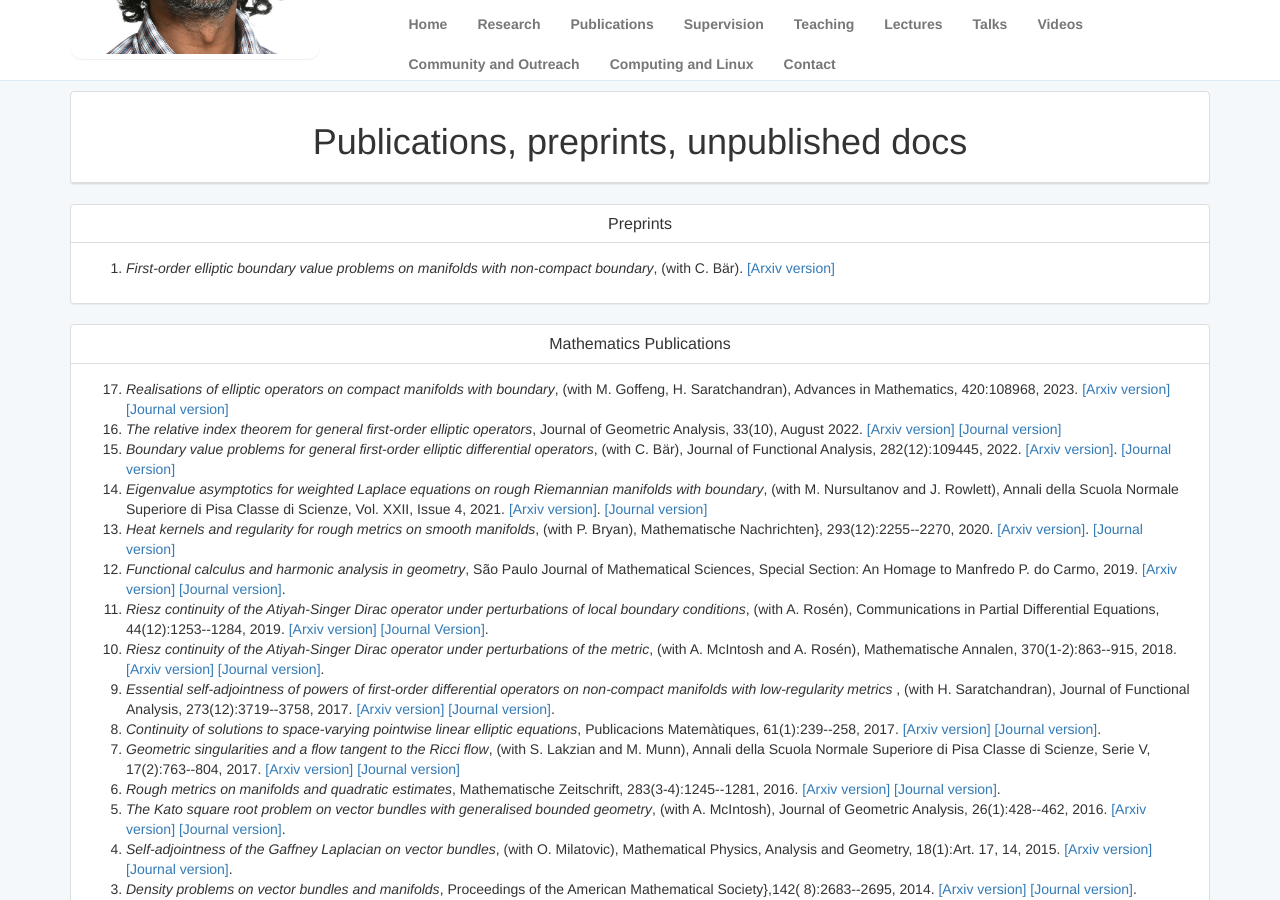
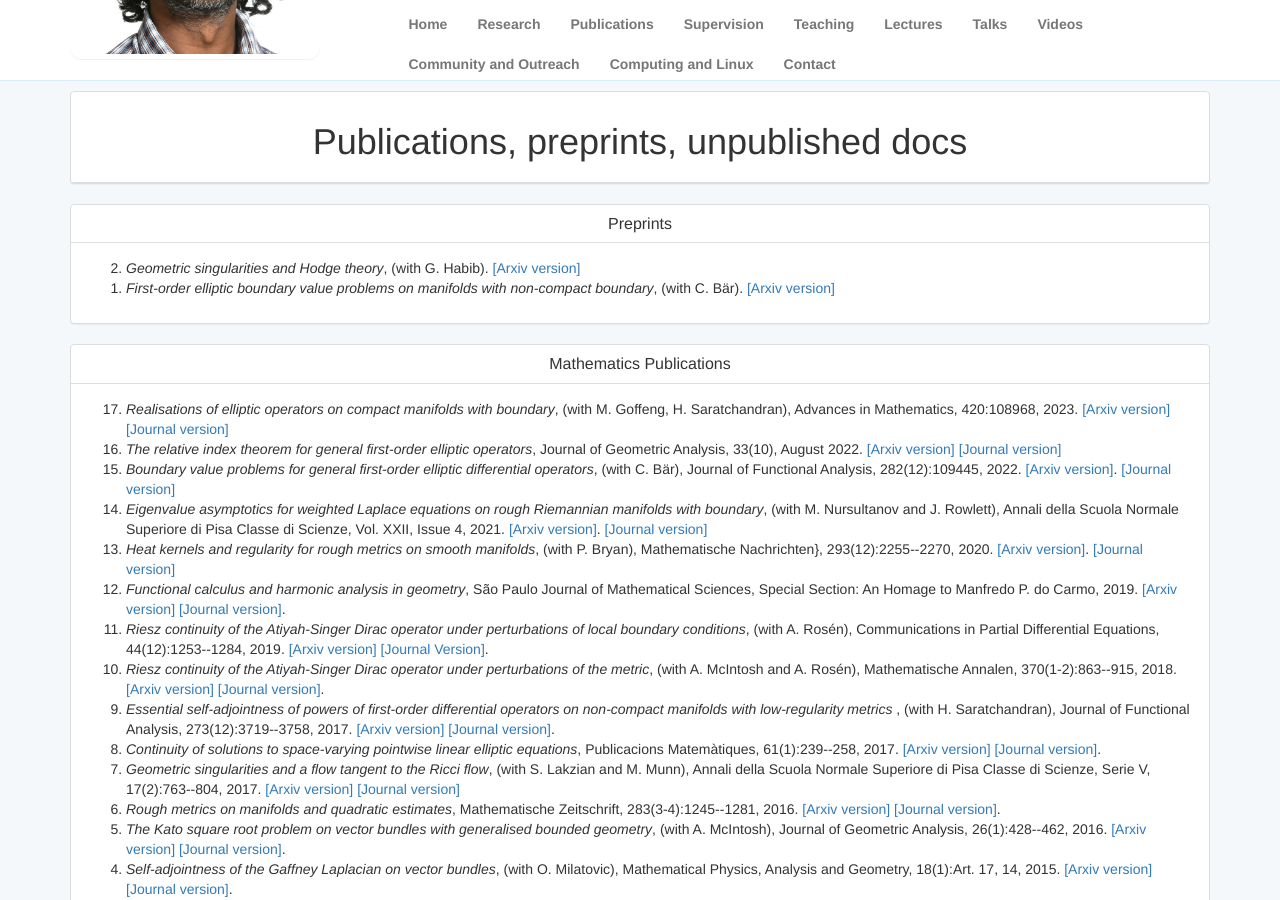
Before and after one commit to lashi-bandara/lashi-bandara.github.io, a Jekyll site: the page built from toc/publications/index.html, in a window 1280 px wide and 900 px high, scrolled down 412 px. Built offline with Jekyll 4.4.1, drawn with Linux system fonts in a browser that asks for light colours.

Commit message:
Added new paper

```diff
--- a/toc/publications/index.html
+++ b/toc/publications/index.html
@@ -10,6 +10,9 @@ description: "Lashi Bandara - Publications"
   </div>
   <div class="panel-body">
     <ol reversed>
+	<li><i>Geometric singularities and Hodge theory</i>, (with G. Habib).
+	<a href="https://arxiv.org/abs/2407.01170">[Arxiv version]</a>
+	</li>
 	<li><i>First-order elliptic boundary value problems on manifolds with non-compact boundary</i>, (with C. Bär).
 	<a href="https://arxiv.org/abs/2401.17784">[Arxiv version]</a>
 	</li>
```
